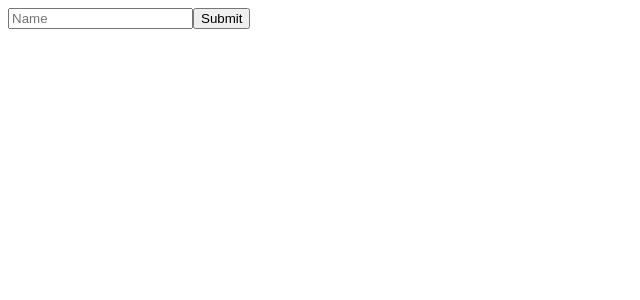
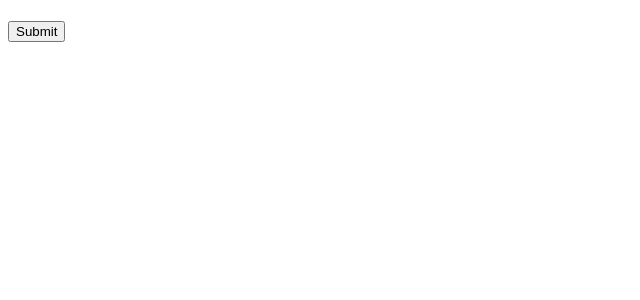
Before and after one commit to sarkarmamun171/myReactProject, a React (Vite) app: page / in a window 1280 px wide. Shown: the top 300 px of the page, without its empty margins (0-640 px from the left). Built offline with nearby package versions, Linux system fonts and the light colour scheme.

Commit message:
UseRef of JSX

```diff
--- a/src/App.jsx
+++ b/src/App.jsx
@@ -1,17 +1,16 @@
+import { useRef } from "react";
 import Hero from "./component/Hero";
 
 const App = () => {
-  const submitForm=(e)=>{
-    e.preventDefault();
-    alert('You clicked me');
+  let myHeadLine=useRef();
+  const change=()=>{
+    myHeadLine.current.innerText="MY Love for React Native";
   }
 
   return (
     <div>
-      <form onSubmit={submitForm}>
-        <input type="text" placeholder="Name"/>
-          <button type="submit">Submit</button>
-      </form>
+      <h1 ref={myHeadLine}></h1>
+      <button onClick={change}>Submit</button>
     </div>
   );
 };
```
